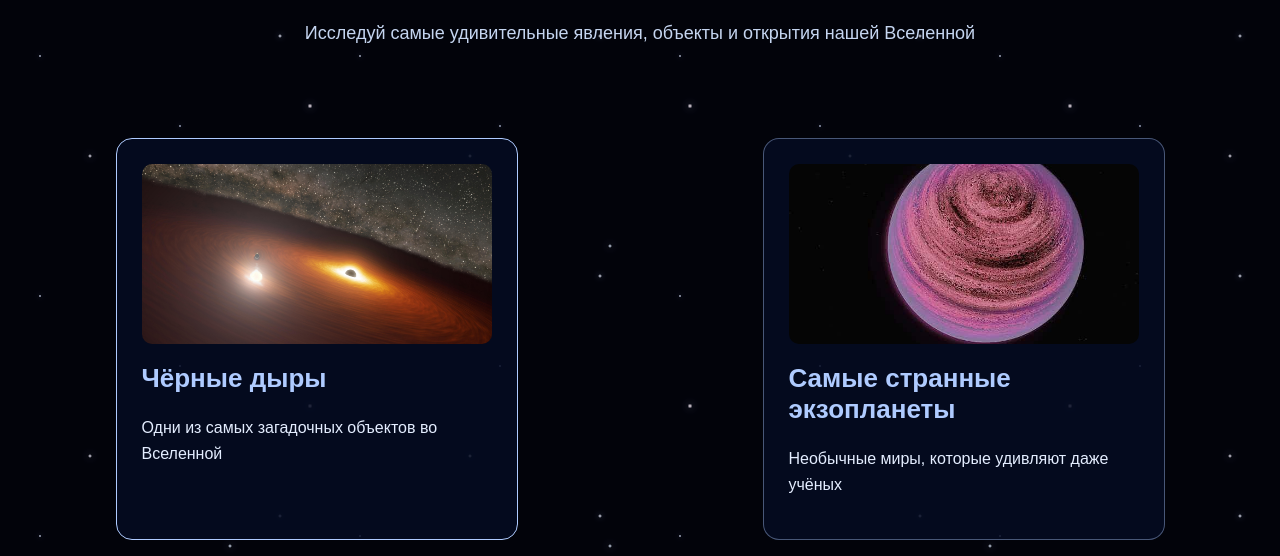
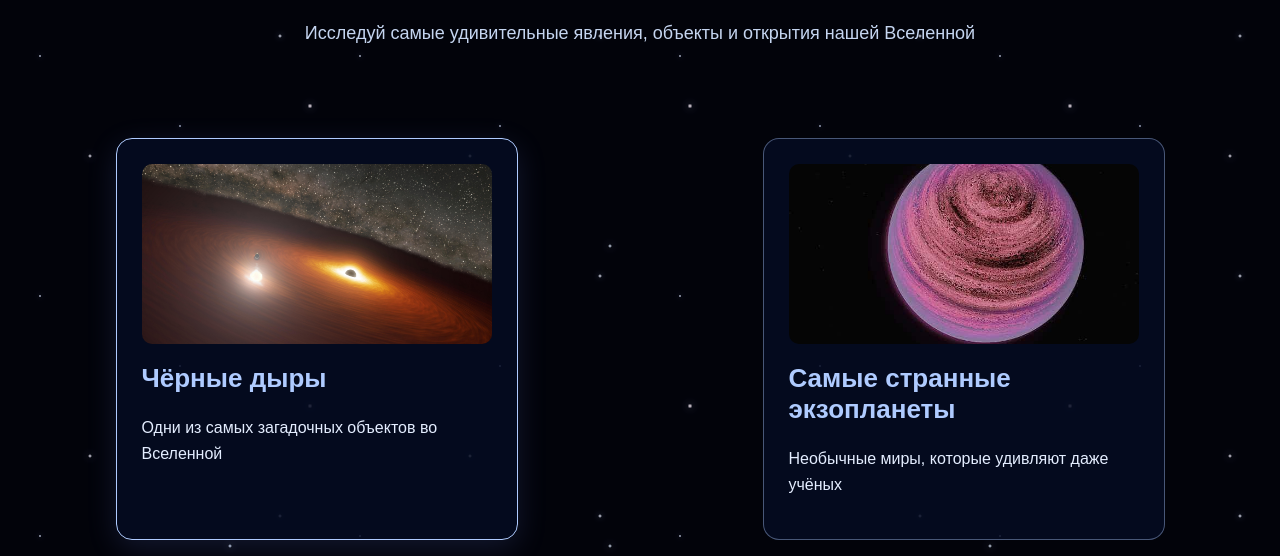
Before and after one commit to astralis-lunaris/astralis-lunaris.github.io, a plain HTML site: page science.html in a window 1280 px wide. In both pictures the pointer is over the element 316 px from the left and 582 px from the top of the page. Shown: the part 244-800 px from the top of the page. Drawn offline with Linux system fonts and the light colour scheme.

Commit message:
Update style.css

```diff
--- a/style.css
+++ b/style.css
@@ -135,7 +135,13 @@ header p {
     background: rgba(0, 0, 0, 0.3);
 }
 .article-card {
-    transition: transform 0.3s ease, border-color 0.3s ease;
+    transition: transform 0.45s ease, border-color 0.45s ease, box-shadow 0.45s ease;
+}
+
+.article-card:hover {
+    transform: translateY(-7px);
+    border-color: #AFCBFF;
+    box-shadow: 0 8px 30px rgba(120, 150, 255, 0.15);
 }
 
 .article-card:hover {
```
